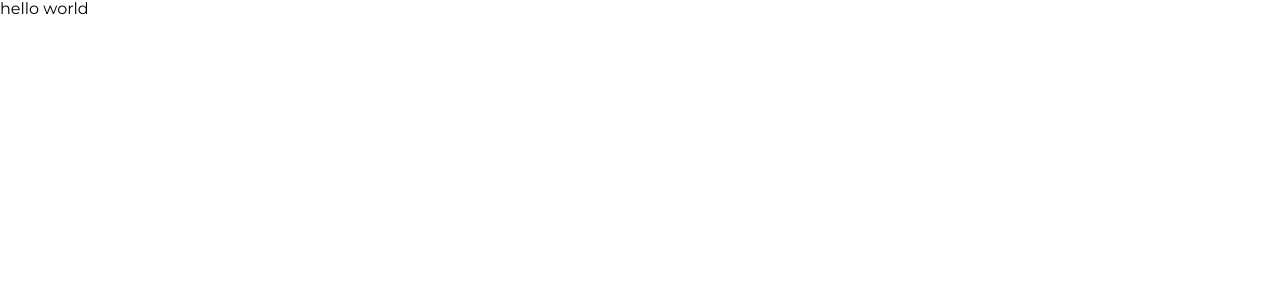
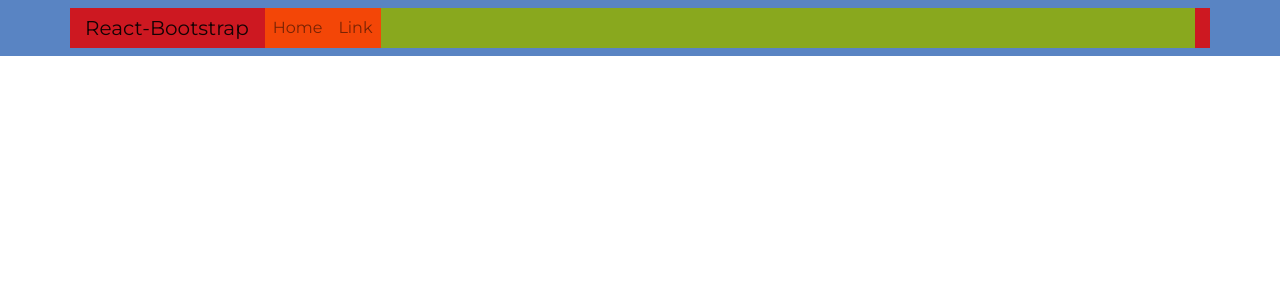
Before and after one commit to AhmedHossam01/indigo-superglass-client, a React (Create React App) app: page / in a window 1280 px wide. Shown: the top 300 px of the page. Built offline with nearby package versions, Linux system fonts and the light colour scheme.

Commit message:
boilerblate #3: adding bootstrap and initializing navbar

```diff
--- a/package.json
+++ b/package.json
@@ -10,9 +10,11 @@
     "@types/node": "^12.12.47",
     "@types/react": "^16.9.36",
     "@types/react-dom": "^16.9.8",
+    "bootstrap": "^4.5.0",
     "node-sass": "^4.14.1",
     "normalize.css": "^8.0.1",
     "react": "^16.13.1",
+    "react-bootstrap": "^1.0.1",
     "react-dom": "^16.13.1",
     "react-scripts": "3.4.1",
     "typescript": "^3.7.5"
--- a/src/App.tsx
+++ b/src/App.tsx
@@ -1,7 +1,8 @@
 import React from "react";
+import Navbar from "./components/Navbar/Navbar";
 
 const App = () => {
-  return <div>hello world</div>;
+  return <Navbar></Navbar>;
 };
 
 export default App;
--- /dev/null
+++ b/src/components/Navbar/Navbar.tsx
@@ -0,0 +1,24 @@
+import React from "react";
+import "./navbar.scss";
+import Navbar from "react-bootstrap/Navbar";
+import Nav from "react-bootstrap/Nav";
+import Container from "react-bootstrap/Container";
+
+const AppNavbar = () => {
+  return (
+    <Navbar expand="lg">
+      <Container>
+        <Navbar.Brand href="#home">React-Bootstrap</Navbar.Brand>
+        <Navbar.Toggle aria-controls="basic-navbar-nav" />
+        <Navbar.Collapse id="basic-navbar-nav">
+          <Nav className="mr-auto">
+            <Nav.Link href="#home">Home</Nav.Link>
+            <Nav.Link href="#link">Link</Nav.Link>
+          </Nav>
+        </Navbar.Collapse>
+      </Container>
+    </Navbar>
+  );
+};
+
+export default AppNavbar;
--- /dev/null
+++ b/src/components/Navbar/navbar.scss
@@ -0,0 +1,2 @@
+.navbar {
+}
--- a/src/index.tsx
+++ b/src/index.tsx
@@ -1,6 +1,7 @@
 import React from "react";
 import ReactDOM from "react-dom";
-import "normalize.css";
+// import "normalize.css";
+import "bootstrap/dist/css/bootstrap.min.css";
 import "./styles/global.scss";
 import App from "./App";
 
--- a/src/styles/_utils.scss
+++ b/src/styles/_utils.scss
@@ -35,8 +35,3 @@ $color-white: white;
     @content;
   }
 }
-@mixin xs {
-  @media (max-width: 334px) {
-    @content;
-  }
-}
--- a/src/styles/global.scss
+++ b/src/styles/global.scss
@@ -1,5 +1,45 @@
+// ANCHOR: Bootstrap
+@import "../..//node_modules/bootstrap/scss/functions";
+@import "../..//node_modules/bootstrap/scss/variables";
+@import "../..//node_modules/bootstrap/scss/mixins";
+
+@import "../..//node_modules/bootstrap/scss/grid";
+@import "../..//node_modules/bootstrap/scss/navbar";
+@import "../..//node_modules/bootstrap/scss/nav";
+
 // ANCHOR: Typography
 
 body {
   font-family: "Montserrat", sans-serif;
 }
+
+// ANCHOR: Debugging
+
+$debugging: true;
+
+@if $debugging {
+  * * {
+    background-color: #89a81e;
+  } /* Green */
+  * * * {
+    background-color: #f34607;
+  } /* Orange */
+  * * * * {
+    background-color: #5984c3;
+  } /* Blue */
+  * * * * * {
+    background-color: #cd1821;
+  } /* Red */
+  * * * * * * {
+    background-color: #89a81e;
+  } /* Green */
+  * * * * * * * {
+    background-color: #f34607;
+  } /* Orange */
+  * * * * * * * * {
+    background-color: #5984c3;
+  } /* Blue */
+  * * * * * * * * * {
+    background-color: #cd1821;
+  } /* Red */
+}
```
Also changed, not shown: 1 other file (tests, documents, lock files or other folders).
